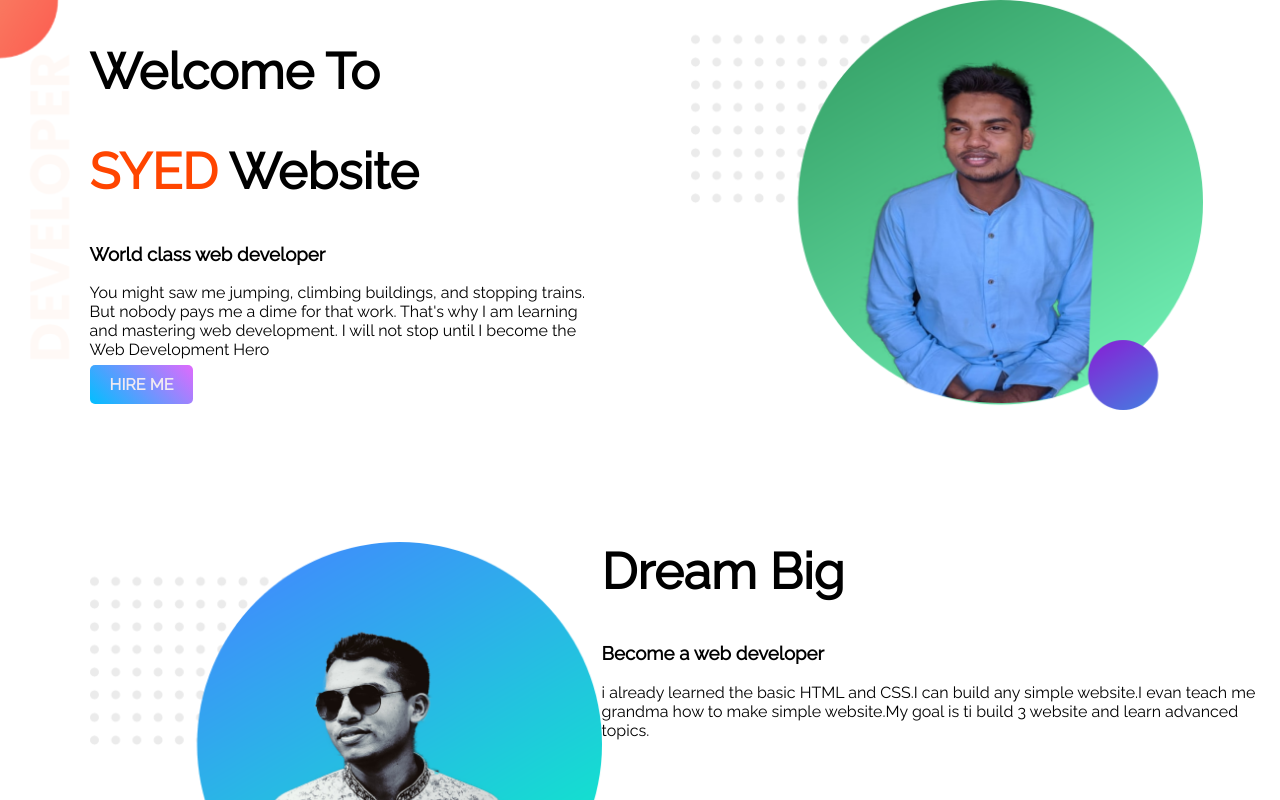
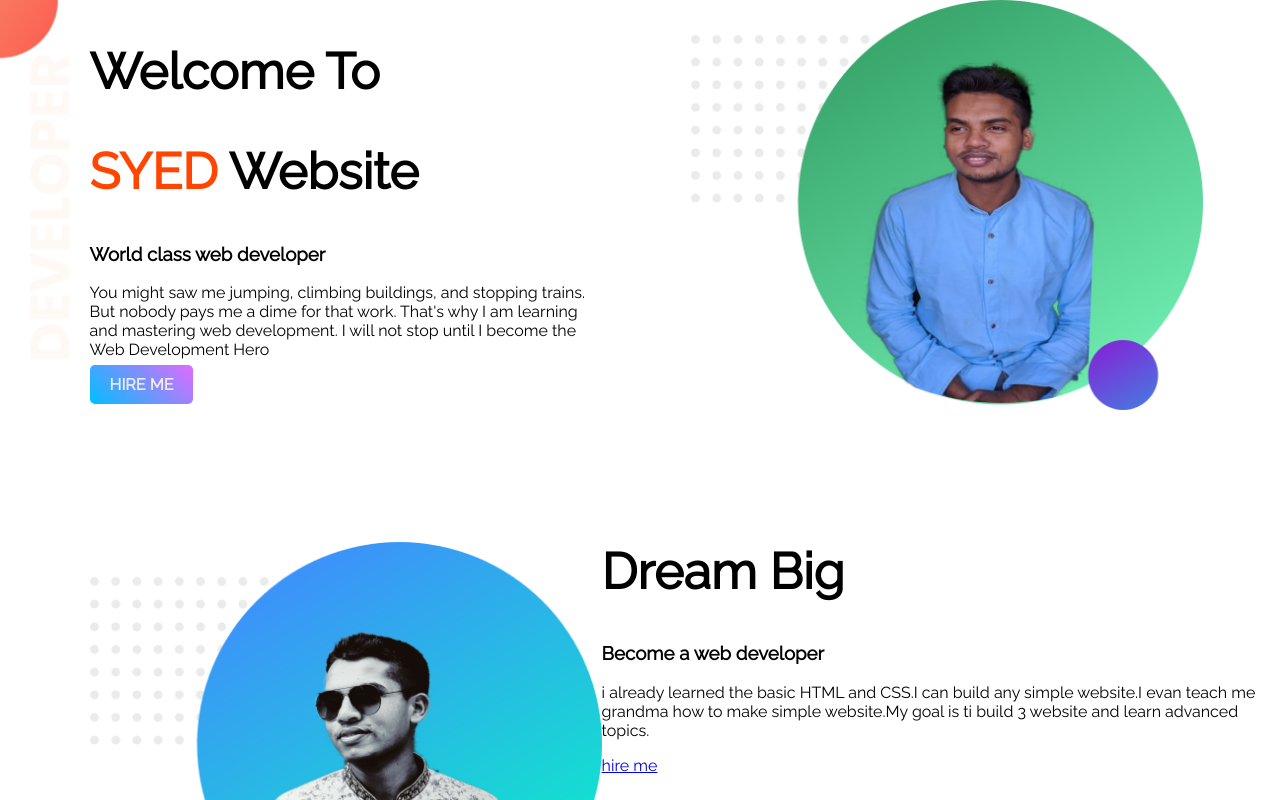
Before and after one commit to syedtarif/my-portfolio, a plain HTML site: page index.html in a window 1280 px wide. Shown: the top 800 px of the page. Drawn offline with Linux system fonts and the light colour scheme.

Commit message:
updated website

```diff
--- a/index.html
+++ b/index.html
@@ -28,6 +28,7 @@
             <h1>Dream Big</h1>
             <h3>Become a web developer</h3>
             <p>i already learned the basic HTML and CSS.I can build any simple website.I evan teach me grandma how to make simple website.My goal is ti build 3 website and learn advanced topics.</p>
+            <a href="facebook.com">hire me</a>
         </div>
     </section>
 </body>
```
